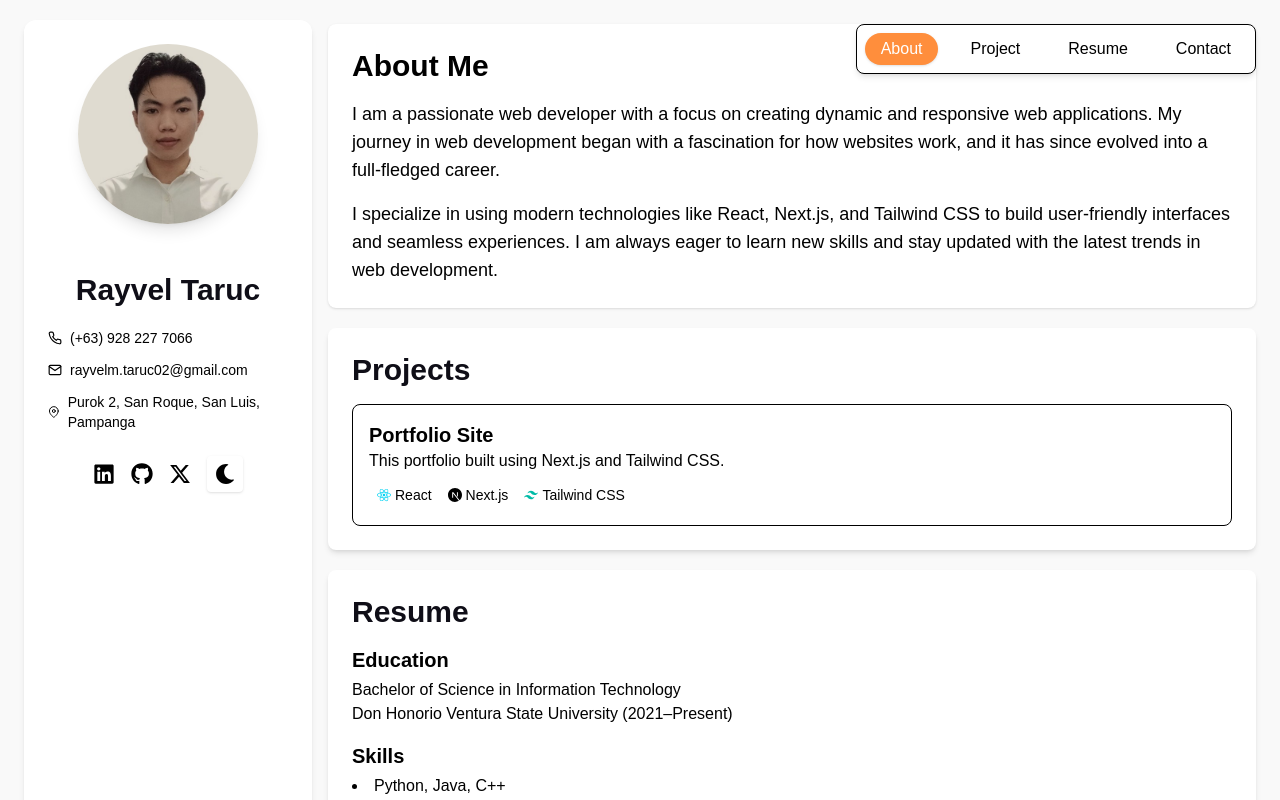
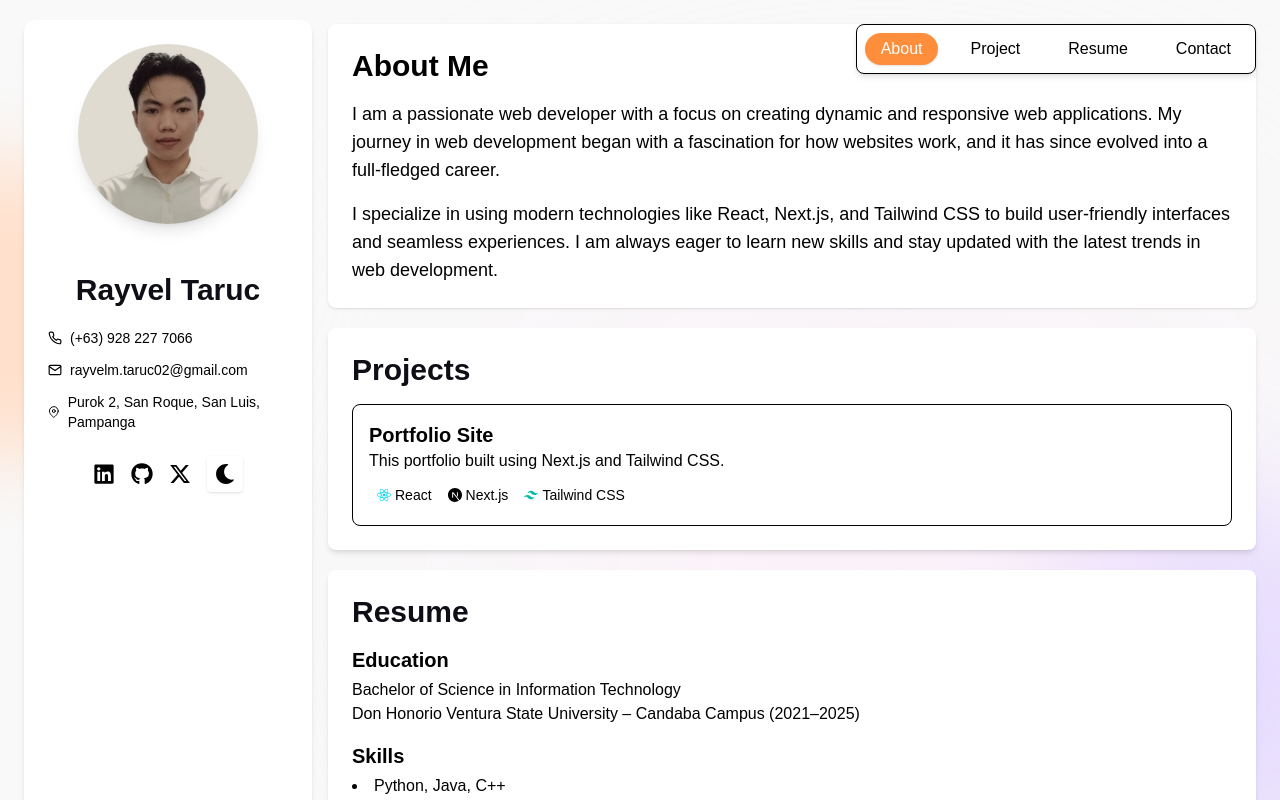
Before and after one commit to just-Rayvel-Taruc01/just-rayvel-taruc01.github.io, a Next.js app: page / in a window 1280 px wide. Shown: the top 800 px of the page. Built offline with nearby package versions, Linux system fonts and the light colour scheme.

Commit message:
Updated Adding Blob Bg Design

```diff
--- a/src/app/page.tsx
+++ b/src/app/page.tsx
@@ -7,8 +7,23 @@ import { Navigation } from "@/components/Navigation";
 
 export default function Home() {
   return (
-    <div className="bg-[var(--background)] text-[var(--body)] min-h-screen overflow-x-hidden">
-      <main className="relative flex flex-col max-w-7xl mx-auto gap-5 p-4 md:p-6 ">
+    <div className="bg-[var(--background)] text-[var(--body)] min-h-screen overflow-x-hidden relative">
+      {/* Background Blobs */}
+      <div className="pointer-events-none fixed inset-0 overflow-hidden">
+        {/* Main Blob */}
+        <div className="absolute top-[60%] right-[-100px] w-[400px] h-[400px] rounded-full blur-3xl
+                        bg-[#e0d6ff] dark:bg-[#7f5af0]/30 z-[1]" />
+
+        {/* Secondary Blob */}
+        <div className="absolute top-[20%] left-[-150px] w-[300px] h-[300px] rounded-full blur-2xl
+                        bg-[#ffe0cc] dark:bg-[#00a14b]/20 z-[1]" />
+
+        {/* Ambient Large Blob */}
+        <div className="absolute bottom-[-100px] left-[50%] translate-x-[-10%] w-[600px] h-[600px] rounded-full blur-[160px]
+                        bg-[#fceff9] dark:bg-[#3c3f75]/20 z-[1]" />
+      </div>
+
+      <main className="relative flex flex-col max-w-7xl mx-auto gap-5 p-4 md:p-6 z-10">
         {/* Sidebar */}
         <aside className="lg:fixed top-0 lg:h-screen
                           lg:w-72 rounded-xl max-h-screen overflow-y-auto shadow-md lg:top-5 bg-[var(--card-bg)]
@@ -37,5 +52,6 @@ export default function Home() {
         </div>
       </main>
     </div>
+
   );
 }
--- a/src/components/sections/Resume.tsx
+++ b/src/components/sections/Resume.tsx
@@ -6,7 +6,7 @@ export function Resume() {
       <div className="mb-4">
         <h3 className="text-xl font-semibold mb-1">Education</h3>
         <p>Bachelor of Science in Information Technology</p>
-        <p>Don Honorio Ventura State University (2021–Present)</p>
+        <p>Don Honorio Ventura State University – Candaba Campus (2021–2025)</p>
       </div>
 
       <div className="mb-4">
```
